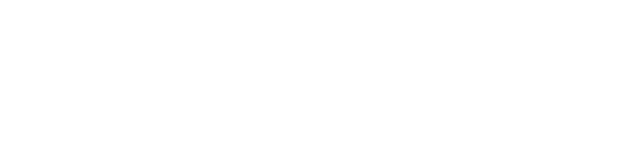
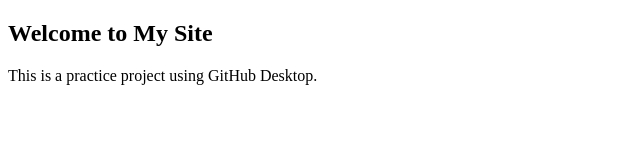
Before and after one commit to mari2791/html-css-github-practice, a plain HTML site: page pages/index.html in a window 1280 px wide. Shown: the whole page, without its empty margins (0-640 px from the left). Drawn offline with Linux system fonts and the light colour scheme.

Commit message:
Add hero section with title and description

```diff
--- a/pages/index.html
+++ b/pages/index.html
@@ -7,5 +7,9 @@
     <title>GitHub Practice</title>
 </head>
 <body>
+    <section class="hero">
+        <h1>Welcome to My Site</h1>
+        <p>This is a practice project using GitHub Desktop.</p>
+    </section>
 </body>
 </html>
```
